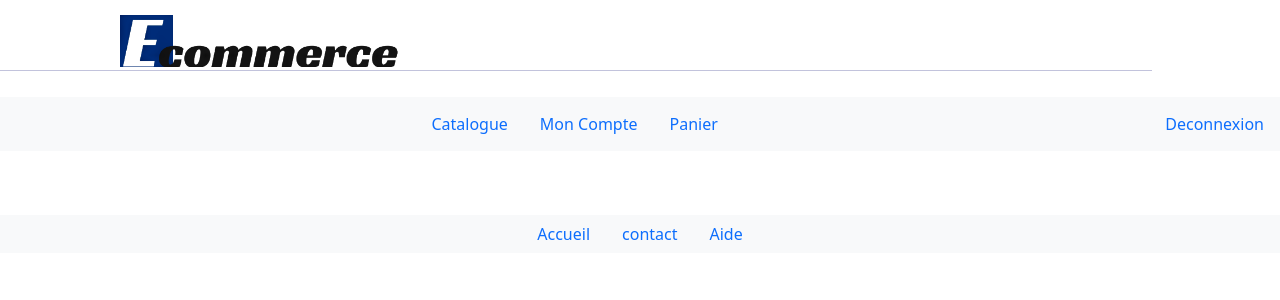
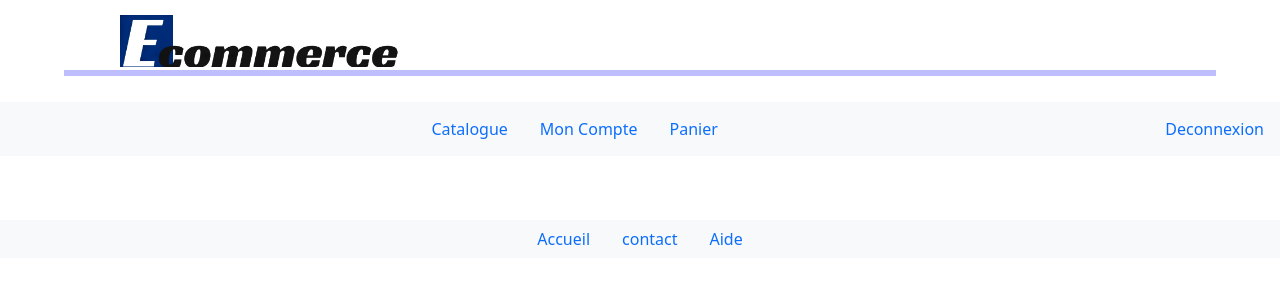
Before and after one commit to qluzurier/diginamic_projet_ecommerce, a Symfony app: template templates/base.html.twig in a window 1280 px wide. Shown: the top 300 px of the page. Run offline with Twig, Linux system fonts and the light colour scheme; the template is opened without the code that fills it, so the values that code supplies are empty; some libraries are stand-ins or nearby versions.

Commit message:
horizontal line

```diff
--- a/public/css/style.css
+++ b/public/css/style.css
@@ -52,10 +52,11 @@ body{
 
 .separation {
     height: 1px;
-    margin: 0.2em 0;
+    margin: 0.2em 5% 0 5%;
     width: 90%;
-    color: rgb(14, 16, 116);
+    color: blue;
     background-color: rgb(14, 16, 116);
-    border: 0;
+    border-style: solid;
+    border-width: medium;
 
   }
```
